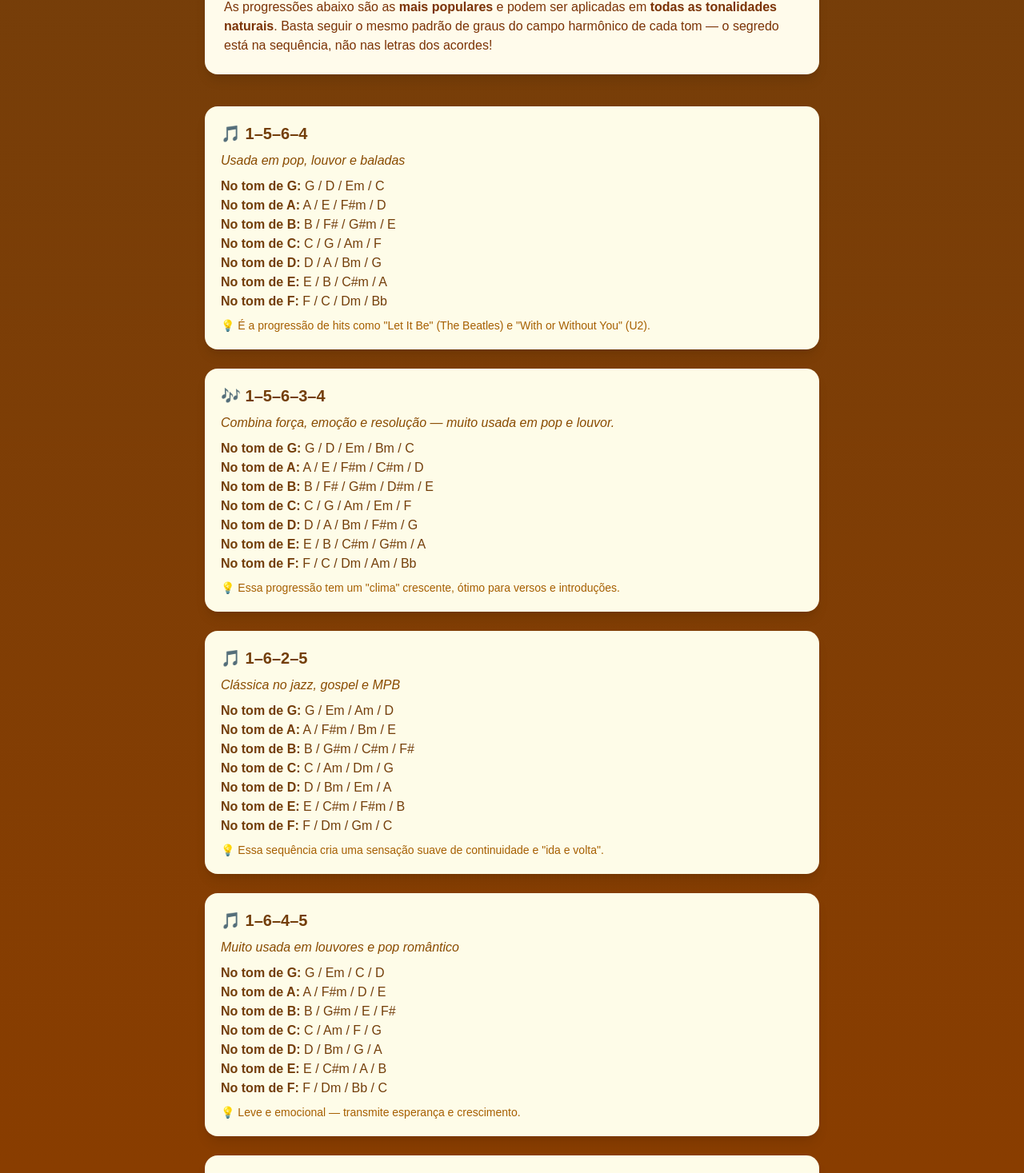
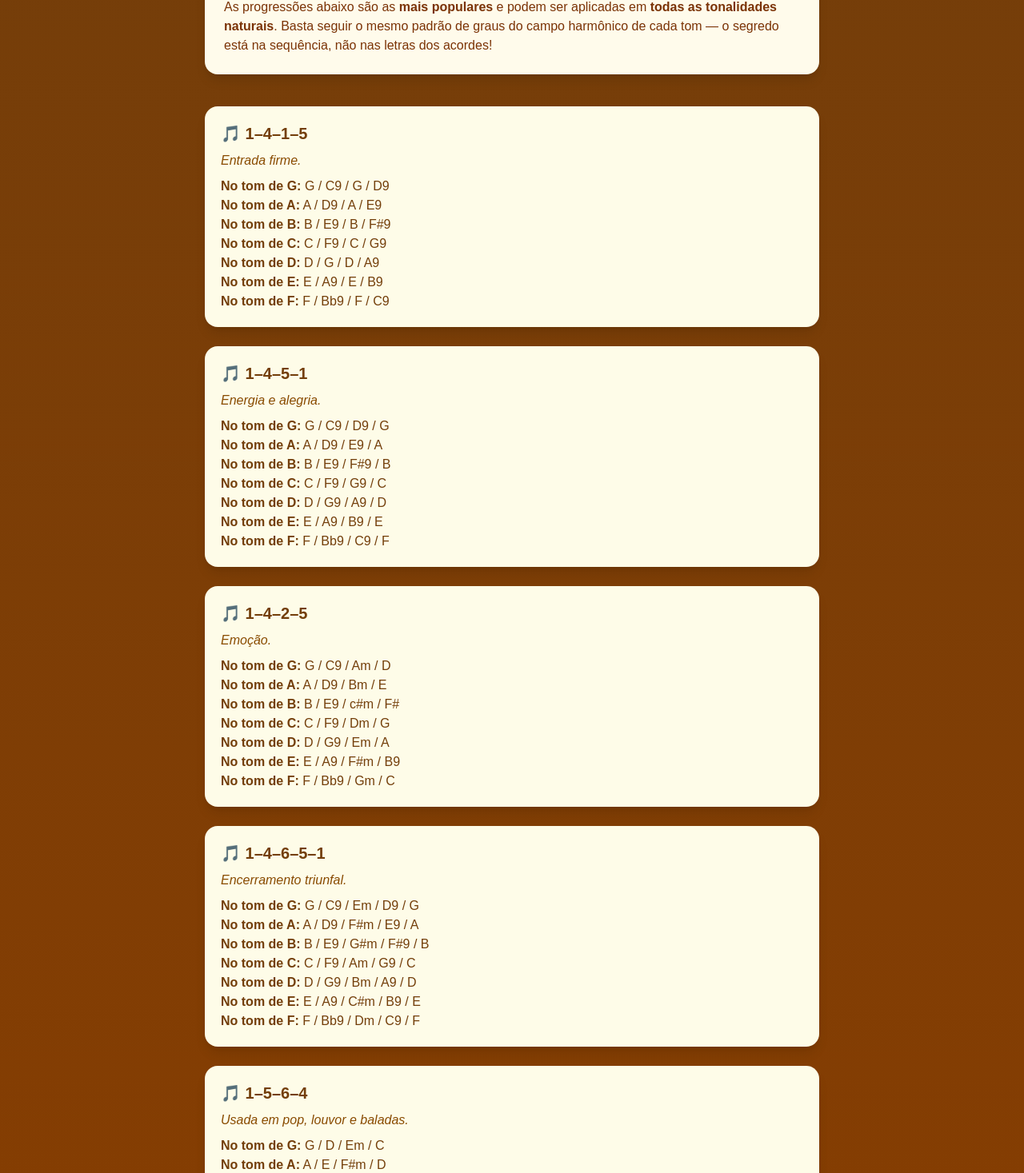
Before and after one commit to robsonalbuquerquedev/learningguitar, a Next.js app: page /progressoes-harmonicas-mais-usadas in a window 1280 px wide. Shown: the part 351-1818 px from the top of the page at 80% size. Built offline with nearby package versions, Linux system fonts and the light colour scheme.

Commit message:
update: atualizar rota progressoes-harmonicas-mais-usadas

```diff
--- a/src/app/progressoes-harmonicas-mais-usadas/page.tsx
+++ b/src/app/progressoes-harmonicas-mais-usadas/page.tsx
@@ -33,10 +33,62 @@ export default function ProgressoesHarmonicasMaisUsadas() {
 
             {/* Lista de Progressões */}
             <section className="max-w-3xl mx-auto space-y-6">
+                {/* 1-4-1-5 */}
+                <div className="bg-yellow-50 text-yellow-900 p-5 rounded-2xl shadow-lg">
+                    <h3 className="text-xl font-bold mb-2">🎵 1–4–1–5</h3>
+                    <p className="mb-2 italic text-yellow-800">Entrada firme.</p>
+                    <p><strong>No tom de G:</strong> G / C9 / G / D9</p>
+                    <p><strong>No tom de A:</strong> A / D9 / A / E9</p>
+                    <p><strong>No tom de B:</strong> B / E9 / B / F#9</p>
+                    <p><strong>No tom de C:</strong> C / F9 / C / G9</p>
+                    <p><strong>No tom de D:</strong> D / G / D / A9</p>
+                    <p><strong>No tom de E:</strong> E / A9 / E / B9</p>
+                    <p><strong>No tom de F:</strong> F / Bb9 / F / C9</p>
+                </div>
+
+                {/* 1-4-5-1 */}
+                <div className="bg-yellow-50 text-yellow-900 p-5 rounded-2xl shadow-lg">
+                    <h3 className="text-xl font-bold mb-2">🎵 1–4–5–1</h3>
+                    <p className="mb-2 italic text-yellow-800">Energia e alegria.</p>
+                    <p><strong>No tom de G:</strong> G / C9 / D9 / G</p>
+                    <p><strong>No tom de A:</strong> A / D9 / E9 / A</p>
+                    <p><strong>No tom de B:</strong> B / E9 / F#9 / B</p>
+                    <p><strong>No tom de C:</strong> C / F9 / G9 / C</p>
+                    <p><strong>No tom de D:</strong> D / G9 / A9 / D</p>
+                    <p><strong>No tom de E:</strong> E / A9 / B9 / E</p>
+                    <p><strong>No tom de F:</strong> F / Bb9 / C9 / F</p>
+                </div>
+
+                {/* 1-4-2-5 */}
+                <div className="bg-yellow-50 text-yellow-900 p-5 rounded-2xl shadow-lg">
+                    <h3 className="text-xl font-bold mb-2">🎵 1–4–2–5</h3>
+                    <p className="mb-2 italic text-yellow-800">Emoção.</p>
+                    <p><strong>No tom de G:</strong> G / C9 / Am / D</p>
+                    <p><strong>No tom de A:</strong> A / D9 / Bm / E</p>
+                    <p><strong>No tom de B:</strong> B / E9 / c#m / F#</p>
+                    <p><strong>No tom de C:</strong> C / F9 / Dm / G</p>
+                    <p><strong>No tom de D:</strong> D / G9 / Em / A</p>
+                    <p><strong>No tom de E:</strong> E / A9 / F#m / B9</p>
+                    <p><strong>No tom de F:</strong> F / Bb9 / Gm / C</p>
+                </div>
+
+                {/* 1-4-6-5-1 */}
+                <div className="bg-yellow-50 text-yellow-900 p-5 rounded-2xl shadow-lg">
+                    <h3 className="text-xl font-bold mb-2">🎵 1–4–6–5–1</h3>
+                    <p className="mb-2 italic text-yellow-800">Encerramento triunfal.</p>
+                    <p><strong>No tom de G:</strong> G / C9 / Em / D9 / G</p>
+                    <p><strong>No tom de A:</strong> A / D9 / F#m / E9 / A</p>
+                    <p><strong>No tom de B:</strong> B / E9 / G#m / F#9 / B</p>
+                    <p><strong>No tom de C:</strong> C / F9 / Am / G9 / C</p>
+                    <p><strong>No tom de D:</strong> D / G9 / Bm / A9 / D</p>
+                    <p><strong>No tom de E:</strong> E / A9 / C#m / B9 / E</p>
+                    <p><strong>No tom de F:</strong> F / Bb9 / Dm / C9 / F</p>
+                </div>
+
                 {/* 1-5-6-4 */}
                 <div className="bg-yellow-50 text-yellow-900 p-5 rounded-2xl shadow-lg">
                     <h3 className="text-xl font-bold mb-2">🎵 1–5–6–4</h3>
-                    <p className="mb-2 italic text-yellow-800">Usada em pop, louvor e baladas</p>
+                    <p className="mb-2 italic text-yellow-800">Usada em pop, louvor e baladas.</p>
                     <p><strong>No tom de G:</strong> G / D / Em / C</p>
                     <p><strong>No tom de A:</strong> A / E / F#m / D</p>
                     <p><strong>No tom de B:</strong> B / F# / G#m / E</p>
@@ -70,7 +122,7 @@ export default function ProgressoesHarmonicasMaisUsadas() {
                 {/* 1-6-2-5 */}
                 <div className="bg-yellow-50 text-yellow-900 p-5 rounded-2xl shadow-lg">
                     <h3 className="text-xl font-bold mb-2">🎵 1–6–2–5</h3>
-                    <p className="mb-2 italic text-yellow-800">Clássica no jazz, gospel e MPB</p>
+                    <p className="mb-2 italic text-yellow-800">Clássica no jazz, gospel e MPB.</p>
                     <p><strong>No tom de G:</strong> G / Em / Am / D</p>
                     <p><strong>No tom de A:</strong> A / F#m / Bm / E</p>
                     <p><strong>No tom de B:</strong> B / G#m / C#m / F#</p>
@@ -86,7 +138,7 @@ export default function ProgressoesHarmonicasMaisUsadas() {
                 {/* 1-6-4-5 */}
                 <div className="bg-yellow-50 text-yellow-900 p-5 rounded-2xl shadow-lg">
                     <h3 className="text-xl font-bold mb-2">🎵 1–6–4–5</h3>
-                    <p className="mb-2 italic text-yellow-800">Muito usada em louvores e pop romântico</p>
+                    <p className="mb-2 italic text-yellow-800">Muito usada em louvores e pop romântico.</p>
                     <p><strong>No tom de G:</strong> G / Em / C / D</p>
                     <p><strong>No tom de A:</strong> A / F#m / D / E</p>
                     <p><strong>No tom de B:</strong> B / G#m / E / F#</p>
@@ -102,7 +154,7 @@ export default function ProgressoesHarmonicasMaisUsadas() {
                 {/* 1-2-4-5 */}
                 <div className="bg-yellow-50 text-yellow-900 p-5 rounded-2xl shadow-lg">
                     <h3 className="text-xl font-bold mb-2">🎵 1–2–4–5</h3>
-                    <p className="mb-2 italic text-yellow-800">Típica de músicas alegres e otimistas</p>
+                    <p className="mb-2 italic text-yellow-800">Típica de músicas alegres e otimistas.</p>
                     <p><strong>No tom de G:</strong> G / Am / C / D</p>
                     <p><strong>No tom de A:</strong> A / Bm / D / E</p>
                     <p><strong>No tom de B:</strong> B / C#m / E / F#</p>
@@ -118,7 +170,7 @@ export default function ProgressoesHarmonicasMaisUsadas() {
                 {/* 6-4-1-5 */}
                 <div className="bg-yellow-50 text-yellow-900 p-5 rounded-2xl shadow-lg">
                     <h3 className="text-xl font-bold mb-2">🎵 6–4–1–5</h3>
-                    <p className="mb-2 italic text-yellow-800">Usada em pop e rock moderno</p>
+                    <p className="mb-2 italic text-yellow-800">Usada em pop e rock moderno.</p>
                     <p><strong>No tom de G:</strong> Em / C / G / D</p>
                     <p><strong>No tom de A:</strong> F#m / D / A / E</p>
                     <p><strong>No tom de B:</strong> G#m / E / B / F#</p>
@@ -134,7 +186,7 @@ export default function ProgressoesHarmonicasMaisUsadas() {
                 {/* 6-5-4-1 */}
                 <div className="bg-yellow-50 text-yellow-900 p-5 rounded-2xl shadow-lg">
                     <h3 className="text-xl font-bold mb-2">🎵 6–5–4–1</h3>
-                    <p className="mb-2 italic text-yellow-800">Cria movimento descendente e emocional</p>
+                    <p className="mb-2 italic text-yellow-800">Cria movimento descendente e emocional.</p>
                     <p><strong>No tom de G:</strong> Em / D / C / G</p>
                     <p><strong>No tom de A:</strong> F#m / E / D / A</p>
                     <p><strong>No tom de B:</strong> G#m / F# / E / B</p>
@@ -202,7 +254,7 @@ export default function ProgressoesHarmonicasMaisUsadas() {
                 {/* 2-5-1 */}
                 <div className="bg-yellow-50 text-yellow-900 p-5 rounded-2xl shadow-lg">
                     <h3 className="text-xl font-bold mb-2">🎵 2–5–1</h3>
-                    <p className="mb-2 italic text-yellow-800">A rainha das progressões do jazz</p>
+                    <p className="mb-2 italic text-yellow-800">A rainha das progressões do jazz.</p>
                     <p><strong>No tom de G:</strong> Am / D / G</p>
                     <p><strong>No tom de A:</strong> Bm / E / A</p>
                     <p><strong>No tom de B:</strong> C#m / F# / B</p>
@@ -218,7 +270,7 @@ export default function ProgressoesHarmonicasMaisUsadas() {
                 {/* 1-4-5 */}
                 <div className="bg-yellow-50 text-yellow-900 p-5 rounded-2xl shadow-lg">
                     <h3 className="text-xl font-bold mb-2">🎵 1–4–5</h3>
-                    <p className="mb-2 italic text-yellow-800">A sequência mais antiga e universal</p>
+                    <p className="mb-2 italic text-yellow-800">A sequência mais antiga e universal.</p>
                     <p><strong>No tom de G:</strong> G / C / D</p>
                     <p><strong>No tom de A:</strong> A / D / E</p>
                     <p><strong>No tom de B:</strong> B / E / F#</p>
@@ -234,7 +286,7 @@ export default function ProgressoesHarmonicasMaisUsadas() {
                 {/* 5-4-1 */}
                 <div className="bg-yellow-50 text-yellow-900 p-5 rounded-2xl shadow-lg">
                     <h3 className="text-xl font-bold mb-2">🎵 5–4–1</h3>
-                    <p className="mb-2 italic text-yellow-800">Progressão de retorno e fechamento</p>
+                    <p className="mb-2 italic text-yellow-800">Progressão de retorno e fechamento.</p>
                     <p><strong>No tom de G:</strong> D / C / G</p>
                     <p><strong>No tom de A:</strong> E / D / A</p>
                     <p><strong>No tom de B:</strong> F# / E / B</p>
@@ -245,6 +297,19 @@ export default function ProgressoesHarmonicasMaisUsadas() {
                     <p className="mt-2 text-sm text-yellow-700">
                         💡 Ideal para finais de música — dá sensação de conclusão e repouso.
                     </p>
+                </div>
+
+                {/* 5-4-5-1 */}
+                <div className="bg-yellow-50 text-yellow-900 p-5 rounded-2xl shadow-lg">
+                    <h3 className="text-xl font-bold mb-2">🎵 5–4–5–1</h3>
+                    <p className="mb-2 italic text-yellow-800">Transição.</p>
+                    <p><strong>No tom de G:</strong> D9 / C9 / D9 / G</p>
+                    <p><strong>No tom de A:</strong> E9 / D9 / E9 / A</p>
+                    <p><strong>No tom de B:</strong> F#9 / E9 / F#9 / B</p>
+                    <p><strong>No tom de C:</strong> G9 / F9 / G9 / C</p>
+                    <p><strong>No tom de D:</strong> A9 / G9 / A9 / D</p>
+                    <p><strong>No tom de E:</strong> B9 / A9 / B9 / E</p>
+                    <p><strong>No tom de F:</strong> C9 / Bb9 / C9 / F</p>
                 </div>
 
                 {/* 4–3–4–6 */}
```
